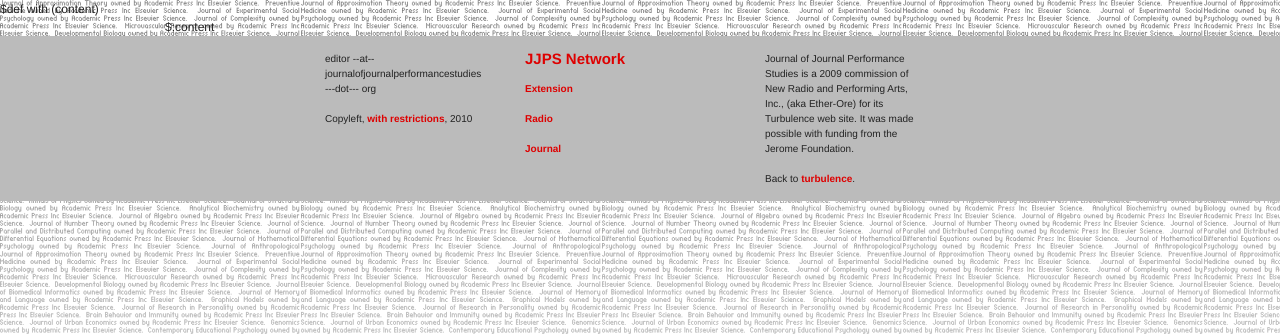
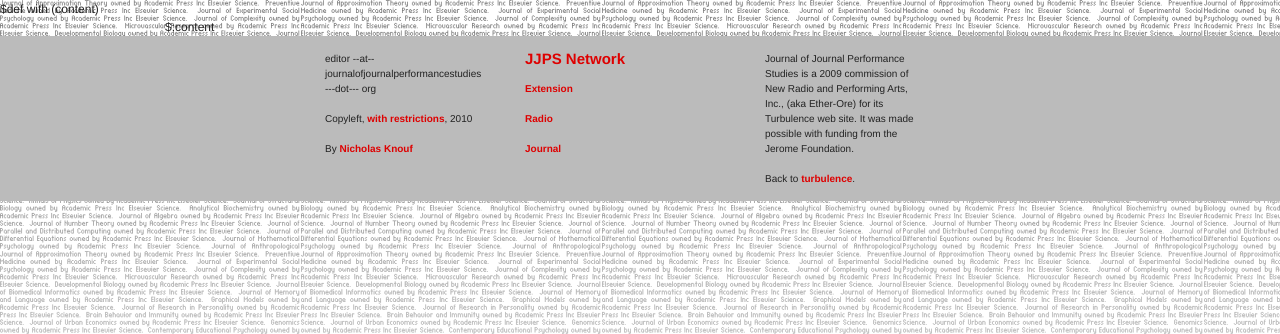
Before and after one commit to zeitkunst/JJPS, a Python web app: template server/templates/layout.html in a window 1280 px wide. Shown: the top 334 px of the page. Run offline with Jinja, Linux system fonts and the light colour scheme; the template is opened without the code that fills it, so the values that code supplies are empty.

Commit message:
-- updating to put my name on things :-)

```diff
--- a/server/templates/layout.html
+++ b/server/templates/layout.html
@@ -35,6 +35,7 @@ $def with (content)
             <div class="prepend-top prepend-4 span-4">
                 <p>editor --at-- journalofjournalperformancestudies ---dot--- org</p>
                 <p>Copyleft, <a href="/license">with restrictions</a>, 2010</p>
+                <p>By <a href="http://zeitkunst.org">Nicholas Knouf</a></p>
             </div>
             <div class="prepend-top prepend-1 span-4 append-1">
                 <h3><a href="/">JJPS Network</a></h3>
--- a/server/templates/layoutExtension.html
+++ b/server/templates/layoutExtension.html
@@ -61,6 +61,7 @@ $def with (content)
                 <h3>JJPS Contact &amp; License</h3>
                 <p>editor --at-- journalofjournalperformancestudies ---dot--- org</p>
                 <p>Copyleft, <a href="/license">with restrictions</a>, 2010</p>
+                <p>By <a href="http://zeitkunst.org">Nicholas Knouf</a></p>
             </div>
             <div class="prepend-top prepend-1 span-4 append-1">
                 <h3><a href="/">JJPS Network</a></h3>
--- a/server/templates/layoutRadio.html
+++ b/server/templates/layoutRadio.html
@@ -35,6 +35,7 @@ $def with (content)
             <div class="prepend-top prepend-4 span-4">
                 <p>editor --at-- journalofjournalperformancestudies ---dot--- org</p>
                 <p>Copyleft, <a href="/license">with restrictions</a>, 2010</p>
+                <p>By <a href="http://zeitkunst.org">Nicholas Knouf</a></p>
             </div>
             <div class="prepend-top prepend-1 span-4 append-1">
                 <h3><a href="/">JJPS Network</a></h3>
```
